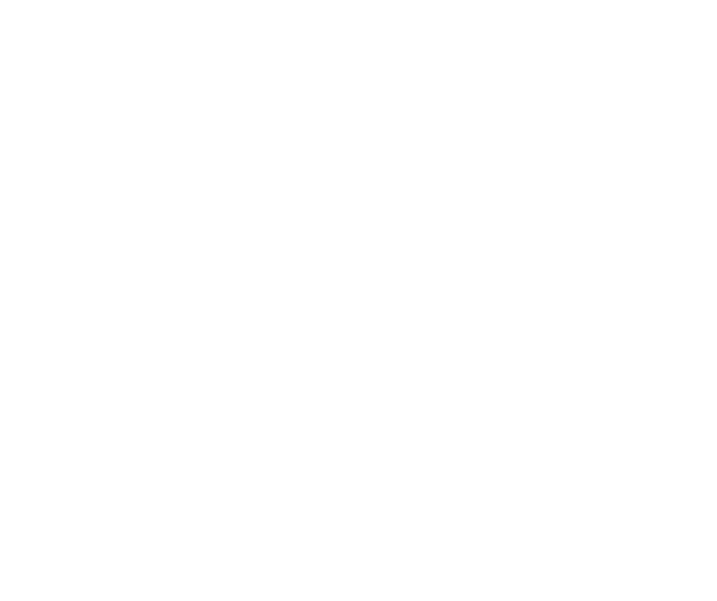
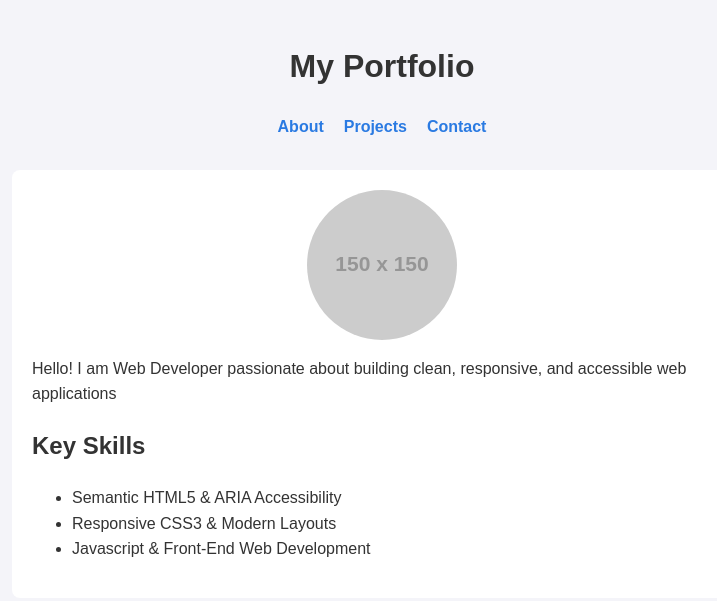
Before and after one commit to acciojob/accessible-portfolio-Rahul-Bareth, a website: page main.html in a window 1280 px wide. Shown: the whole page, without its empty margins (258-975 px from the left). Drawn offline with Linux system fonts and the light colour scheme; placeholder pictures from the web are drawn by us.

Commit message:
created a submission

```diff
--- a/main.html
+++ b/main.html
@@ -4,10 +4,37 @@
 
 <head>
 	<link rel="stylesheet" href="styles.css">
+	<title>Accessible Portfolio</title>
 </head>
 
 <body>
 	<!-- the entire body must be written by student -->
+	<header>
+    <h1 role="heading">My Portfolio</h1>
+    <nav role="navigation">
+      <ul role="list">
+        <li role="listitem"><a href="#about">About</a></li>
+        <li role="listitem"><a href="#projects">Projects</a></li>
+        <li role="listitem"><a href="#contact">Contact</a></li>
+      </ul>
+    </nav>
+  </header>
+
+	<main>
+		<section id="about">
+			<img role="img" src="https://via.placeholder.com/150" alt="profile picture of the owner">
+			<p>Hello! I am Web Developer passionate about building clean, responsive, and accessible web applications</p>
+		</section>
+
+		<section id="projects">
+			<h2>Key Skills</h2>
+			<ul role="list">
+				<li role="listitem">Semantic HTML5 &amp; ARIA Accessibility</li>
+				<li role="listitem">Responsive CSS3 &amp; Modern Layouts</li>
+				<li role="listitem">Javascript &amp; Front-End Web Development</li>
+			</ul>
+		</section>
+	</main>
     <script type="text/javascript" src="./script.js">
 </script>
 
--- a/styles.css
+++ b/styles.css
@@ -1,2 +1,45 @@
 
 /* Your CSS Code here. */
+body {
+	font-family: Arial, sans-serif;
+	line-height: 1.6;
+	margin: 0;
+	padding: 20px;
+	background-color: #f4f4f9;
+	color: #333;
+}
+
+header {
+	text-align: center;
+	margin-bottom: 30px;
+}
+
+
+nav ul {
+	list-style: none;
+	padding: 0;
+	display: flex;
+	justify-content: center;
+	gap: 20px;
+}
+
+nav a {
+	text-decoration: none;
+	color: #2a7ae2;
+	font-weight: bold;
+}
+
+main {
+	max-width: 700px;
+	margin: 0 auto;
+	background-color: #ffffff;
+	padding: 20px;
+	border-radius: 8px;
+}
+
+
+img {
+	display: block;
+	margin: 0 auto 15px;
+	border-radius: 50%;
+}
```
